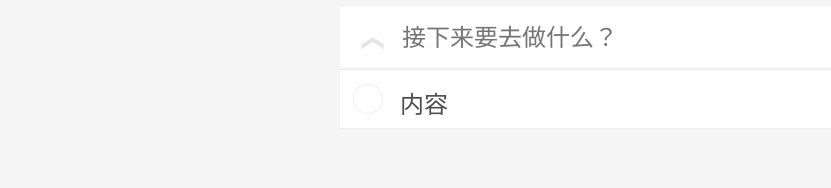
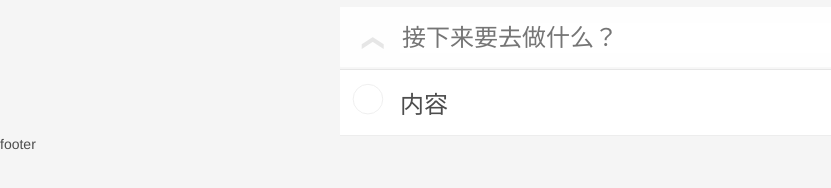
Before and after one commit to namexi/vue-todo, a Vue app: page / in a window 1280 px wide. Shown: the part 148-336 px from the top of the page, without its empty margins (0-831 px from the left). Built offline with nearby package versions, Linux system fonts and the light colour scheme.

Commit message:
03 -解决移动端双击事件兼容问题

```diff
--- /dev/null
+++ b/src/component/footer.vue
@@ -0,0 +1,13 @@
+<style>
+
+</style>
+
+<template>
+    <div>footer</div>
+</template>
+
+<script>
+export default {
+    name: 'JtodoFooter'
+}
+</script>
--- a/src/component/newtodo.vue
+++ b/src/component/newtodo.vue
@@ -71,8 +71,9 @@
                   }
 
                     label {
-                        position: absolute;
-                        padding: 15px 15px 15px 60px;
+                       flex: 1;
+                        width: 100%;
+                        padding: 15px 15px 15px 10px;
                     }
                     a {
                         position: absolute;
@@ -125,9 +126,9 @@
             <label for="toggle-all"></label>
             <ul>
                 <li @mouseenter="showDelBtn" @mouseleave="hiddenDelBtn">
-                    <div class="view" @dblclick.stop="showEditInput">
+                    <div class="view">
                         <input type="checkbox" class="toggle">
-                        <label>内容</label>
+                        <label @click.stop="showEditInput">内容</label>
                         <a v-show="delBtn">×</a>
                     </div>
                     <input type="text" class="edit" :class="{'edit-show':'editText'}" v-show="editText" v-todo-focus="editText" @blur="hiddeEditText">
@@ -143,7 +144,8 @@ export default {
     data () {
         return {
             delBtn: false,
-            editText: false
+            editText: false,
+            clcikTime : 0
         }
     },
     methods:{
@@ -154,7 +156,15 @@ export default {
            this.delBtn = false
         },
         showEditInput () {
-            this.editText = true
+            if (this.clcikTime === 0 && !this.editText) {
+                this.clcikTime = new Date().getTime()
+            }else if (new Date().getTime() - this.clcikTime > 800 && !this.editText) {
+               this.clcikTime = 0
+            } else {
+                this.editText = true
+                this.clcikTime = 0
+            }
+            console.log(new Date().getTime() - this.clcikTime)
         },
         hiddeEditText(){
             this.editText = false
--- a/src/component/todoApp.vue
+++ b/src/component/todoApp.vue
@@ -6,17 +6,20 @@
         <div>
         <jtodo-header></jtodo-header>
         <jtodo-newtodo></jtodo-newtodo>
+        <jtodo-footer></jtodo-footer>
         </div>
 </template>
 
 <script>
 import JtodoHeader from './header.vue'
 import JtodoNewtodo from './newtodo.vue'
+import JtodoFooter from './footer.vue'
 export default {
     name: 'TodoApp',
     components: {
         JtodoHeader,
-        JtodoNewtodo
+        JtodoNewtodo,
+        JtodoFooter
     }
 }
 </script>
```
